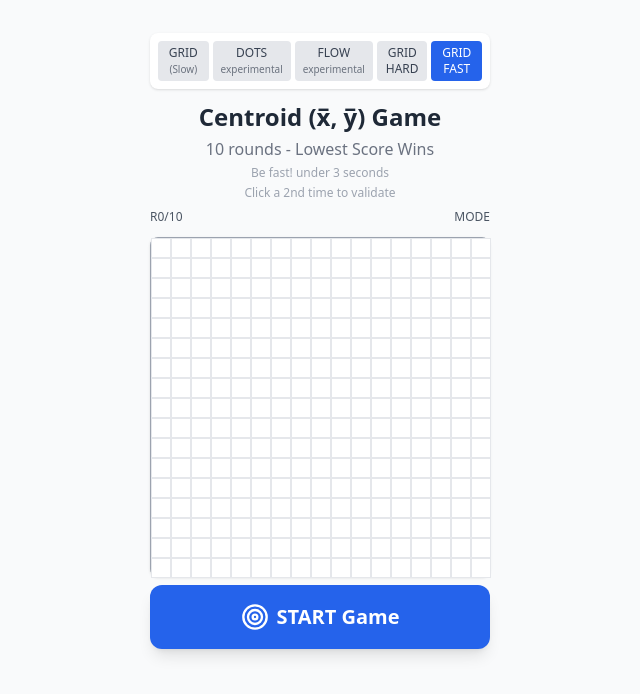
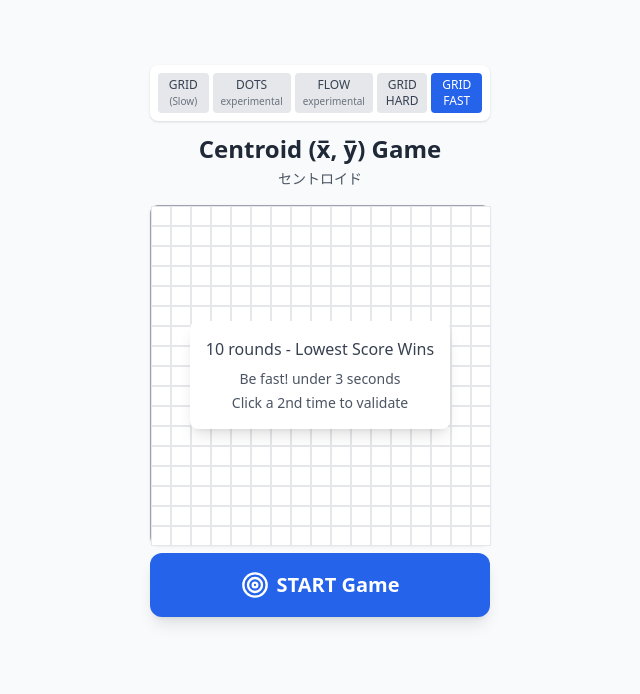
Before and after one commit to jelaludo/CentroidMatrixGuess, a React (Vite) app: page / in a window 1280 px wide. Shown: the top 694 px of the page, without its empty margins (320-960 px from the left). Built offline with nearby package versions, Linux system fonts and the light colour scheme.

Commit message:
Grid Up, cosmetics

```diff
--- a/src/components/CentroidGame.jsx
+++ b/src/components/CentroidGame.jsx
@@ -839,7 +839,7 @@ const CentroidGame = () => {
     const circledNumerals = ['①', '②', '③', '④', '⑤', '⑥', '⑦', '⑧', '⑨', '⑩', '⑪', '⑫', '⑬', '⑭', '⑮', '⑯', '⑰', '⑱', '⑲', '⑳'];
 
     if (points === 0) {
-      displayText = '0';
+      displayText = '✨0✨';
       color = 'text-green-500';
     } else if (points === 1) {
       displayText = "①";
@@ -973,34 +973,40 @@ const CentroidGame = () => {
         {/* Header: Title, subtitle, round/difficulty/timer */}
         <div className="w-full text-center mb-2">
           <h1 className="text-2xl font-bold text-gray-800 mb-1">Centroid (x̅, y̅) Game</h1>
-          <div className="flex items-center justify-center mb-1">
-            {/* Timer (large, 3 lines, left) */}
-            {gameStarted && (
-              <div className="flex flex-col items-center justify-center mr-4" style={{ minWidth: 60 }}>
-                <Clock className="text-gray-500 mb-0.5" size={22} />
-                <span className={`font-bold ${getTimerColor()} text-2xl leading-tight`} style={{ fontVariantNumeric: 'tabular-nums' }}>{formatTime(timer)}</span>
-                <span className="text-xs text-red-600 mt-0.5" style={{ minHeight: 16 }}>{timerPenalty > 0 ? `+${timerPenalty}` : ''}</span>
-              </div>
-            )}
-            <span className="text-base text-gray-500">10 rounds - Lowest Score Wins</span>
+          <div className="text-sm text-gray-600 mb-2">セントロイド</div>
+        </div>
+
+        {/* Round/Difficulty/Timer display - appears during game */}
+        {gameStarted && (
+          <div className="flex justify-between items-center text-xs text-gray-600 w-full mb-2">
+            <span>R{Math.min(score.rounds + 1, MAX_ROUNDS)}/{MAX_ROUNDS}</span>
+            <div className="flex items-center gap-2">
+              <Clock className="text-gray-500" size={14} />
+              <span className={`font-bold ${getTimerColor()}`} style={{ fontVariantNumeric: 'tabular-nums' }}>{formatTime(timer)}</span>
+              {timerPenalty > 0 && <span className="text-red-600">+{timerPenalty}</span>}
+            </div>
+            <span className={`font-medium ${getCurrentDifficulty().color}`}>{getCurrentDifficulty().name}</span>
           </div>
-          <div className="text-xs text-gray-400 mb-1">
-            {gameMode === 'GRIDFAST' ? 'Be fast! under 3 seconds' : 'Be fast! under 3 seconds'}
-          </div>
-          <div className="text-xs text-gray-400 mb-2">
-            {gameMode === 'GRIDFAST' ? 'Click a 2nd time to validate' : 'Breathe in between rounds'}
-          </div>
-          <div className="flex justify-between items-center text-xs text-gray-600 w-full mb-1">
-            <span>R{gameStarted ? Math.min(score.rounds + 1, MAX_ROUNDS) : 0}/{MAX_ROUNDS}</span>
-            <span className={`font-medium ${getCurrentDifficulty().color}`}>{gameStarted ? getCurrentDifficulty().name : 'MODE'}</span>
-            {gameStarted && (
-              <span className="text-red-600">T:{score.totalMoves}</span>
-            )}
-          </div>
-        </div>
+        )}
+
         {/* Large, fixed play area (always same size/position) */}
         <div className="flex flex-col items-center w-full" style={{ width: 340 }}>
           <div className="mb-2" style={{ position: 'relative', width: 340, height: 340 }}>
+            {/* Instruction Card Overlay - appears before game starts */}
+            {!gameStarted && (
+              <div className="absolute inset-0 flex items-center justify-center pointer-events-none z-20">
+                <div className="bg-white rounded-lg shadow-lg p-4 text-center max-w-[280px]">
+                  <div className="text-base text-gray-700 mb-2">10 rounds - Lowest Score Wins</div>
+                  <div className="text-sm text-gray-600 mb-1">
+                    {gameMode === 'GRIDFAST' ? 'Be fast! under 3 seconds' : 'Be fast! under 3 seconds'}
+                  </div>
+                  <div className="text-sm text-gray-600">
+                    {gameMode === 'GRIDFAST' ? 'Click a 2nd time to validate' : 'Breathe in between rounds'}
+                  </div>
+                </div>
+              </div>
+            )}
+
             {/* GRID FAST Countdown Overlay */}
             {gameMode === 'GRIDFAST' && (gridFastPhase === 'round' || gridFastPhase === 'go') && (
               <div className="absolute inset-0 flex items-center justify-center pointer-events-none z-20 bg-black bg-opacity-50 rounded-lg">
```
